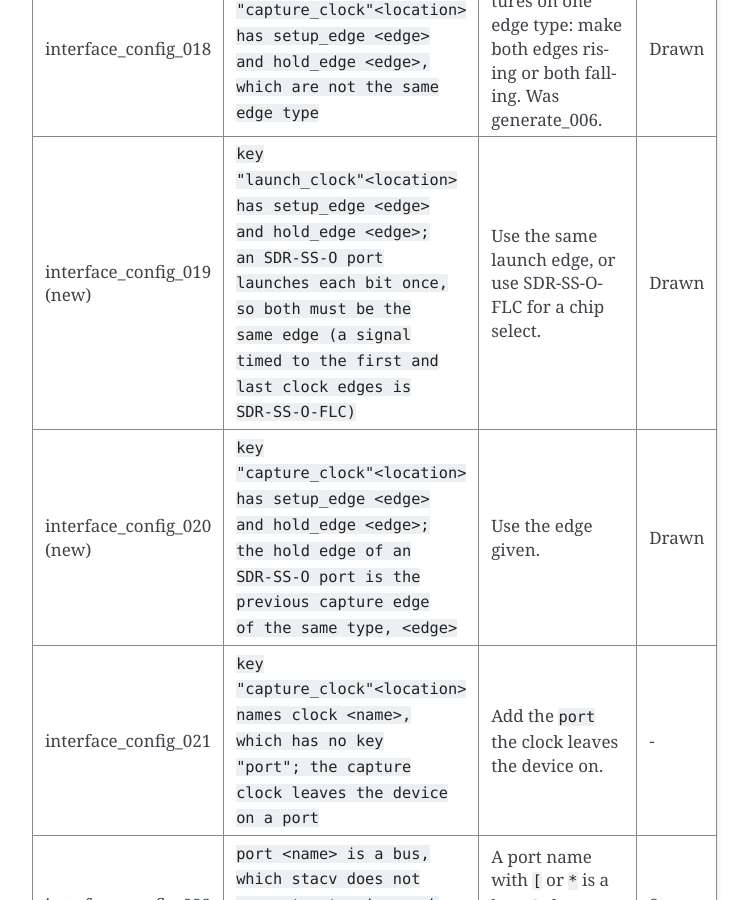
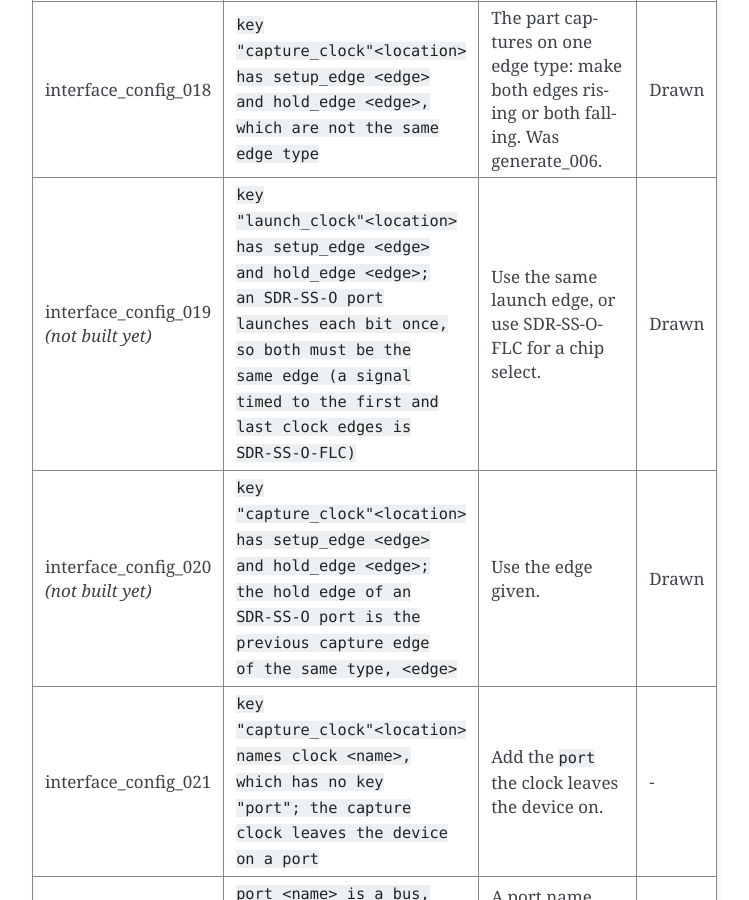
Before and after one commit to jeremiah-c-leary/sta-constraint-validator, a Sphinx documentation site: the page built from docs/source/errors.rst, in a window 1280 px wide and 900 px high, scrolled down 3716 px. Shown: the whole window, without its empty margins (388-1137 px from the left). Built offline with Sphinx 7.4.7, drawn with Linux system fonts in a browser that asks for light colours; some of the changed text lies outside the part shown.

Commit message:
Marking the error reference page as built: the review note is removed, and the four errors still to be decided are marked not built yet.
interface_config_019 and 020 (the SDR-SS-O edge rules) and traces_config_010
and 011 (pins the traces name) wait on a decision; every other row is
reported by stacv and cited by the interface, traces and part pages.

Co-Authored-By: Claude Opus 5.5 <noreply@anthropic.com>

```diff
--- a/docs/source/errors.rst
+++ b/docs/source/errors.rst
@@ -14,7 +14,7 @@ Every error is printed on one line to standard error, and stacv exits with code
 * The file is the input file the error is in, as it was given or named.
 * The message names the key and where it is, such as ``in port O_DATA`` or ``of clock clk_25mhz``, and, after a semicolon, how to correct it when that is not plain.
 
-.. Review note: rows marked (new) are proposed; the others exist today.
+Rows marked *(not built yet)* are agreed errors that stacv does not report yet.
 
 stacv visualize edges
 ---------------------
@@ -122,11 +122,11 @@ Interface file
      - The part captures on one edge type: make both edges rising or both falling.
        Was generate_006.
      - Drawn
-   * - interface_config_019 (new)
+   * - interface_config_019 *(not built yet)*
      - ``key "launch_clock"<location> has setup_edge <edge> and hold_edge <edge>; an SDR-SS-O port launches each bit once, so both must be the same edge (a signal timed to the first and last clock edges is SDR-SS-O-FLC)``
      - Use the same launch edge, or use SDR-SS-O-FLC for a chip select.
      - Drawn
-   * - interface_config_020 (new)
+   * - interface_config_020 *(not built yet)*
      - ``key "capture_clock"<location> has setup_edge <edge> and hold_edge <edge>; the hold edge of an SDR-SS-O port is the previous capture edge of the same type, <edge>``
      - Use the edge given.
      - Drawn
@@ -182,11 +182,11 @@ Traces file
    * - traces_config_009
      - ``trace <name> is defined by more than one [[trace]] table``
      - Remove or rename one of the tables.
-   * - traces_config_010 (new)
+   * - traces_config_010 *(not built yet)*
      - ``trace <name> key "device_pin" names <pin>, which is not a port or clock port of the interface``
      - Correct the device pin.
        For a clock, the device pin is the ``port`` of its ``[[clock]]`` table.
-   * - traces_config_011 (new)
+   * - traces_config_011 *(not built yet)*
      - ``trace <name> key "part_pin" names <pin>, which is not a pin or clock pin of the part``
      - Correct the part pin.
 
```
